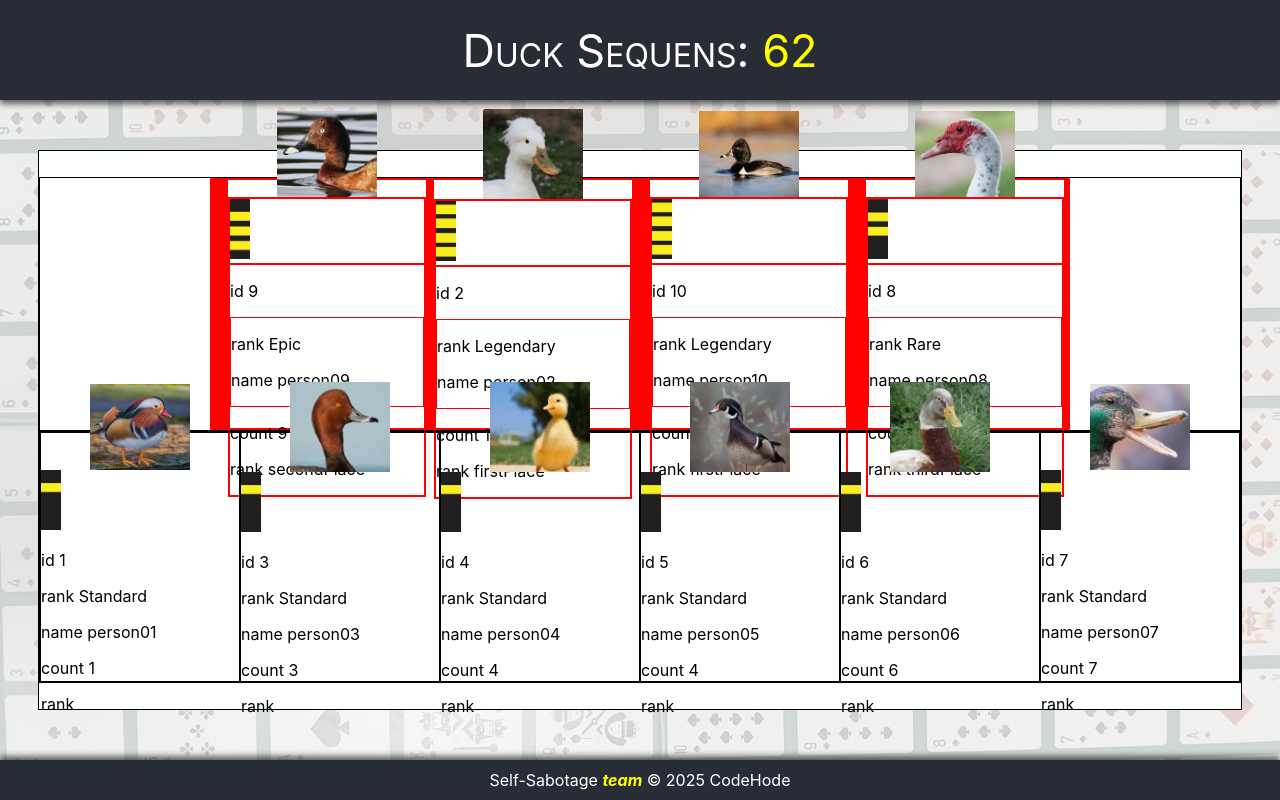
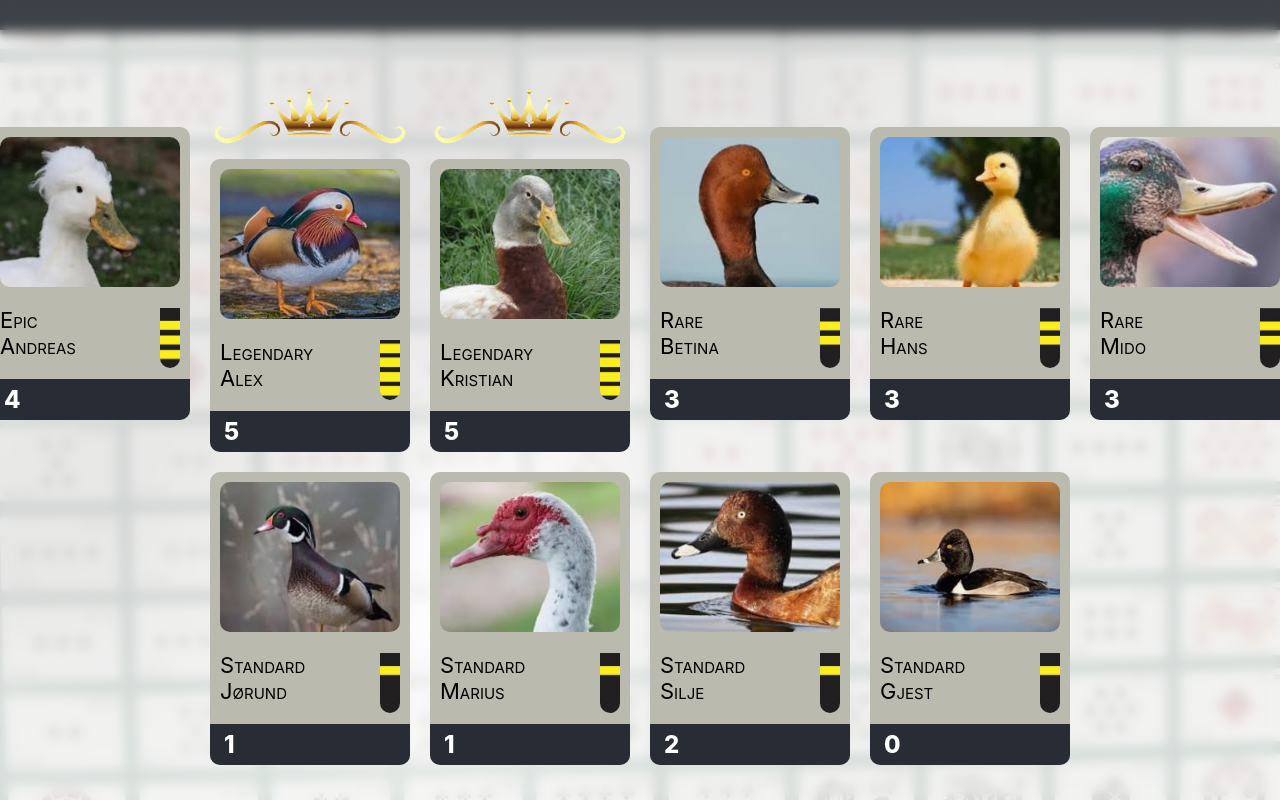
Before and after one commit to VoltG3/Duck_Sequence, a React (Create React App) app: page / in a window 1280 px wide. Built offline with nearby package versions, Linux system fonts and the light colour scheme.

Commit message:
[ UPDATE ] - all around

```diff
--- a/public/assets/data.json
+++ b/public/assets/data.json
@@ -1,62 +1,62 @@
 {
   "person01": [
     {
-      "name": "person01",
-      "count": "1"
+      "name": "Alex",
+      "count": "5"
     }
   ],
   "person02": [
     {
-      "name": "person02",
-      "count": "10"
+      "name": "Andreas",
+      "count": "4"
     }
   ],
   "person03": [
     {
-      "name": "person03",
+      "name": "Betina",
       "count": "3"
     }
   ],
   "person04": [
     {
-      "name": "person04",
-      "count": "4"
+      "name": "Hans",
+      "count": "3"
     }
   ],
   "person05": [
     {
-      "name": "person05",
-      "count": "4"
+      "name": "Jørund",
+      "count": "1"
     }
   ],
   "person06": [
     {
-      "name": "person06",
-      "count": "6"
+      "name": "Kristian",
+      "count": "5"
     }
   ],
   "person07": [
     {
-      "name": "person07",
-      "count": "7"
+      "name": "Mido",
+      "count": "3"
     }
   ],
   "person08": [
     {
-      "name": "person08",
-      "count": "8"
+      "name": "Marius",
+      "count": "1"
     }
   ],
   "person09": [
     {
-      "name": "person09",
-      "count": "9"
+      "name": "Silje",
+      "count": "2"
     }
   ],
   "person10": [
     {
-      "name": "person10",
-      "count": "10"
+      "name": "Gjest",
+      "count": "0"
     }
   ]
 }
--- a/src/components/card.js
+++ b/src/components/card.js
@@ -1,29 +1,10 @@
-import styled from "styled-components"
+import { StyledCardContainer as CardContainer} from "./style.card.container"
+import { StyledCardImage as CardImage } from "./style.card.image"
+import { StyledCardContent as CardContent } from "./style.card.content"
+import { StyledCardRank as CardRank } from "./style.card.rank"
+import { StyledCardCount as CardCount } from "./style.card.count"
 import config from "../config"
-
-const StyledCard = styled.div`
-    display: flex;
-    flex-direction: column;
-    justify-content: center;
-    align-content: center;
-    width: 200px;
-    height: 250px;
-    border: 1px solid black;
-`
-
-const StyledImage = styled.img`
-    width: 100px;
-    height: 100px;
-    object-fit: cover;
-    margin: 0 auto;
-`
-
-const StyledRank = styled.img`
-    width: 20px;
-    height: 60px;
-    object-fit: cover;
-    margin: 0 auto;
-`
+import Crown from "./crown";
 
 export const Card = ({ id, name, count, rank }) => {
     const getPersonImage = (id) => {
@@ -73,36 +54,44 @@ export const Card = ({ id, name, count, rank }) => {
     }
 
     return (
-        <StyledCard>
-            <StyledImage
+        <>
+            { rank === "firstPlace" ? <Crown /> : null }
+
+            <CardContainer>
+                <CardImage
                     src={getPersonImage(id)}
                     alt={`Person ${id}`}
                     onError={(e) => {
-                    e.target.src = config.persons.URL_person_01;
+                        e.target.src = config.default.URL_default;
                     }}
                 />
 
-            <div>
-                <div>
-                    <StyledRank
+                <CardContent>
+                    <div className="card__content__info">
+                        {/* <p>id { id }</p> */}
+                        <div className="card__content__info__name">
+                            <p>{ getPersonTitle(rank) }</p>
+                            <p>{ name }</p>
+                        </div>
+
+                        {/* <p>rank { rank }</p> */}
+                    </div>
+
+                    <div className="card__content__rank">
+                        <CardRank
                             src={getPersonRank(rank)}
                             alt={`Person ${id}`}
                             onError={(e) => {
-                            e.target.src = config.persons.URL_person_01;
+                                e.target.src = config.default.URL_default;
                             }}
                         />
                     </div>
-                <div>
-                    <p>id { id }</p>
-                    <div>
-                        <p>rank { getPersonTitle(rank) }</p>
-                        <p>name { name }</p>
-                    </div>
+                </CardContent>
 
-                    <p>count { count }</p>
-                    <p>rank { rank }</p>
-                </div>
-            </div>
-        </StyledCard>
+                <CardCount>
+                    <p>{ count }</p>
+                </CardCount>
+            </CardContainer>
+        </>
     )
 }
--- /dev/null
+++ b/src/components/crown.js
@@ -0,0 +1,22 @@
+import styled from "styled-components"
+import config from '../config'
+
+export const StyledCrown = styled.img`
+    width: auto;
+    height: 60px;
+`
+
+export default function Crown() {
+
+    return (
+        <div>
+            <StyledCrown
+                src={config.crown.URL_crown_01}
+                alt={"crown"}
+                onError={(e) => {
+                    e.target.src = config.default.URL_default;
+                }}
+            />
+        </div>
+    )
+}
--- /dev/null
+++ b/src/components/style.card.container.js
@@ -0,0 +1,24 @@
+import styled from "styled-components"
+
+export const StyledCardContainer = styled.div`
+    display: flex;
+    flex-direction: column;
+    justify-content: center;
+    align-content: center;
+    width: auto;
+    height: auto;
+    //padding: 10px;
+    margin: 10px;
+    background-color: #babaae;
+    border-radius: 10px;
+    overflow: hidden;
+
+    & div {
+        display: flex;
+    }
+
+    & p {
+        font-variant: small-caps;
+        margin: 0;
+    }
+`
--- /dev/null
+++ b/src/components/style.card.content.js
@@ -0,0 +1,28 @@
+import styled from "styled-components"
+
+export const StyledCardContent = styled.div`
+
+        flex-direction: row;
+        display: flex;
+        padding: 10px;
+
+    .card__content__rank {
+        align-self: center;
+        //border: solid 1px black;
+        //border-radius: 0 0 12px 12px;
+    }
+
+    .card__content__info {
+        flex-direction: column;
+        width: 100%;
+        height: auto;
+        margin-right: 10px;
+        //background-color: red;
+    }
+
+    .card__content__info__name {
+        font-size: 22px;
+        flex-direction: column;
+        margin-bottom: 10px;
+    }
+`
--- /dev/null
+++ b/src/components/style.card.count.js
@@ -0,0 +1,14 @@
+import styled from "styled-components"
+
+export const StyledCardCount = styled.div`
+    background: #282c34;
+
+    & p {
+        font-weight: 800;
+        font-size: 24px;
+        padding-top: 6px;
+        padding-bottom: 6px;
+        padding-left: 14px;
+        color: white;
+    }
+`
--- /dev/null
+++ b/src/components/style.card.image.js
@@ -0,0 +1,10 @@
+import styled from "styled-components"
+
+export const StyledCardImage = styled.img`
+    width: 180px;
+    height: 150px;
+    object-fit: cover;
+    //margin: 0 auto;
+    margin: 10px;
+    border-radius: 10px;
+`
--- /dev/null
+++ b/src/components/style.card.rank.js
@@ -0,0 +1,9 @@
+import styled from "styled-components"
+
+export const StyledCardRank = styled.img`
+    width: 20px;
+    height: 60px;
+    object-fit: cover;
+    margin: 0 auto;
+    border-radius: 0 0 14px 14px;
+`
--- a/src/config.js
+++ b/src/config.js
@@ -14,13 +14,18 @@ const config = {
     },
     background : {
         URL_background: process.env.PUBLIC_URL + "/assets/img/background.jpg",
-        URL_person_01: process.env.PUBLIC_URL + "/assets/img/person_01.jpg",
     },
     rank : {
         URL_rank_01: process.env.PUBLIC_URL + "/assets/img/rank_01.jpg",
         URL_rank_02: process.env.PUBLIC_URL + "/assets/img/rank_02.jpg",
         URL_rank_03: process.env.PUBLIC_URL + "/assets/img/rank_03.jpg",
         URL_rank_04: process.env.PUBLIC_URL + "/assets/img/rank_04.jpg",
+    },
+    default : {
+        URL_default: process.env.PUBLIC_URL + "/assets/img/default.jpg",
+    },
+    crown : {
+        URL_crown_01: process.env.PUBLIC_URL + "/assets/img/crown.png",
     }
 }
 
--- a/src/sections/section.body.js
+++ b/src/sections/section.body.js
@@ -3,25 +3,45 @@ import SectionWinners from "./section.body.winner"
 import SectionLosers from "./section.body.losers"
 
 const StyledBody = styled.div`
-    flex: 1;
+   // flex: 1;
     display: flex;
     flex-direction: column;
     justify-content: center;
     align-content: center;
     width: auto;
-    height: auto;
-    margin-top: 50px;
-    margin-bottom: 50px;
-    background-color: white;
-    border: 1px solid var(--border--color);
+    height: 100%;
+
+    //border: solid 3px red;
+
+
+    .innerSectionBody {
+
+        display: flex;
+        flex-direction: column;
+        justify-content: center;
+        align-content: center;
+        //width: auto;
+        //height: auto;
+        //margin-top: 50px;
+        //margin-bottom: 50px;
+        padding: 120px;
+        backdrop-filter: blur(6px);
+        border-radius: 15px;
+        box-shadow:
+                4px 0 6px rgba(0, 0, 0, 0.6),   /* right shadow  */
+                0 4px 6px rgba(0, 0, 0, 0.6);   /* bottom shadow */
+        background-color: rgba(255, 255, 255, 0.1);
+    }
 `
 
 export default function SectionBody() {
 
     return (
         <StyledBody>
-            <SectionWinners />
-            <SectionLosers />
+            <div className="innerSectionBody">
+                <SectionWinners />
+                <SectionLosers />
+            </div>
         </StyledBody>
     )
 }
--- a/src/sections/section.body.losers.js
+++ b/src/sections/section.body.losers.js
@@ -10,7 +10,7 @@ const StyledSectionLosers = styled.div`
     align-content: center;
     width: 100%;
     height: auto;
-    border: 1px solid var(--border--color);
+    //border: 1px solid var(--border--color);
 
     .losersCollection {
         display: flex;
--- a/src/sections/section.body.winner.js
+++ b/src/sections/section.body.winner.js
@@ -8,11 +8,11 @@ const StyledSectionWinners = styled.div`
     flex-direction: row;
     justify-content: center;
     align-content: center;
-    width: 100%;
+    width: auto;
     height: auto;
-    border: 1px solid var(--border--color);
+    //border: 1px solid var(--border--color);
 
-    & div { border: 1px solid red; }
+    //& div { border: 1px solid red; }
 `
 
 export default function SectionWinners() {
```
Also changed, not shown: public/assets/img/crown.png (added), public/assets/img/default.jpg (added). Lines whose indentation alone changed are shown as unchanged.
